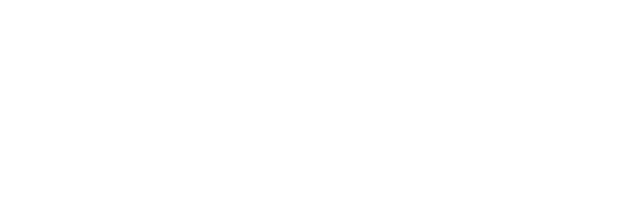
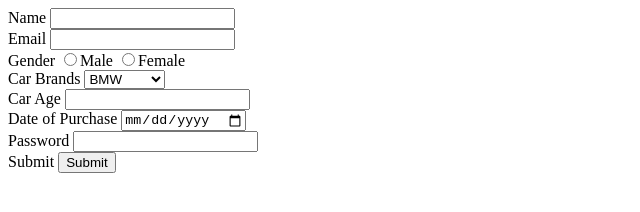
Before and after one commit to acciojob/car-insurance-form-ShreeSaravanan, a website: page main.html in a window 1280 px wide. Shown: the whole page, without its empty margins (0-640 px from the left). Drawn offline with Linux system fonts and the light colour scheme.

Commit message:
created a submission

```diff
--- a/main.html
+++ b/main.html
@@ -11,6 +11,52 @@
     <script type="text/javascript" src="./script.js">
 </script>
 
+	 <form action="" method="post">
+      <div>
+        <label for="Name">Name</label>
+        <input type="text" id="name" required>
+      </div>
+
+      <div>
+        <label for="Email">Email</label>
+        <input type="email" id="email" required>
+      </div>
+
+      <div>
+        <label for="Gender">Gender</label>
+        <input type="radio" name="gender" required>Male
+        <input type="radio" name="gender" required>Female
+      </div>
+
+      <div>
+        <label for="Car Brands">Car Brands</label>
+        <select name="car brands" id="cars">
+          <option value="BMW">BMW</option>
+          <option value="Audi">Audi</option>
+          <option value="Mercedez">Mercedez</option>
+        </select>
+      </div>
+
+      <div>
+        <label for="car age">Car Age</label>
+        <input type="number" id="carage" required>
+      </div>
+
+      <div>
+        <label for="date of purchase">Date of Purchase</label>
+        <input type="date" id="dop" required>
+      </div>
+
+      <div>
+        <label for="password">Password</label>
+        <input type="password" id="" required>
+      </div>
+
+      <div>
+        <label for="submit">Submit</label>
+        <input type="submit" id="" required>
+      </div>
+
 </body>
 
 </html>
```
